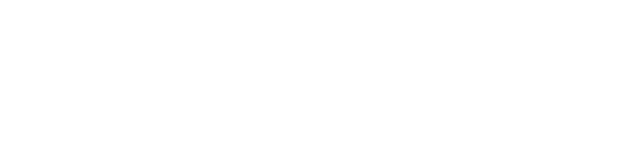
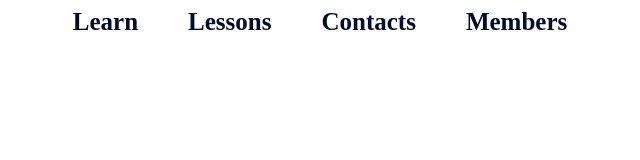
Before and after one commit to 4erikson/CA-project, a plain HTML site: page index.html in a window 1280 px wide. Shown: the whole page, without its empty margins (265-905 px from the left). Drawn offline with Linux system fonts and the light colour scheme.

Commit message:
Navigation bar

```diff
--- /dev/null
+++ b/figma.css
@@ -0,0 +1,46 @@
+*, *::before, *::after { box-sizing: border-box; }
+
+body {
+    background-color: grey;
+}
+
+.header-menu {
+    list-style-type: none;
+    /* font-size: 50px; */
+}
+
+header.header-wrapper {
+    display: flex;
+    justify-content: space-between;
+}
+
+img.main-logo {
+    padding-left: 100px;
+}
+
+ul.header-menu {
+    display: flex;
+    padding-right: 100px;
+    align-items: center;
+}
+
+li.li-top {
+    padding-right: 30px;
+    color: rgb(0,12,45);
+    font-family: 'Circular Std', sans-serif;
+    font-size: 14px;
+}
+
+li#li-blue {
+    color: rgb(47,112,254);
+    font-size: 16px;
+    padding: 10px 20px;
+    border-style: solid;
+    margin-right: 30px;
+}
+
+li#login {
+    color: rgb(0,12,45);
+    font-family: 'Circular Std', sans-serif;
+    font-size: 14px;
+}
--- a/index.html
+++ b/index.html
@@ -5,30 +5,37 @@
     <meta http-equiv="X-UA-Compatible" content="IE=edge">
     <meta name="viewport" content="width=device-width, initial-scale=1.0">
     <title>Document</title>
+    <link rel="stylesheet" href="style3.css">
 </head>
 <body>
     <div class="container">
+        <div class="content-wrapper">
 
 
 
 
 
 
+            <header class="header-wrapper">
+                <ul class="header-menu">
+                    <li class="li-top">Learn</li>
+                    <li class="li-top">Lessons</li>
+                    <li class="li-top">Contacts</li>
+                    <li class="li-top">Members</li>
+                </ul>
+            </header>
 
 
 
 
 
+            <div>
 
 
+            </div>
 
 
-
-
-
-
-
-
+        </div>
     </div>
 </body>
 </html>
--- a/style.scss
+++ b/style.scss
@@ -1,9 +1,5 @@
 body {
     background-color: rgb(255, 255, 255);
-}
-
-.container {
-
 }
 
 .lessons {
@@ -20,10 +16,6 @@ body {
     font-weight: normal;
 }
 
-.read-more {
-
-}
-
 .comments {
     margin-left: 24px;
 }
--- /dev/null
+++ b/style3.scss
@@ -0,0 +1,29 @@
+*, *::before, *::after { box-sizing: border-box; }
+
+body {
+    background-color: white;
+}
+
+ul.header-menu {
+    list-style-type: none;
+    margin: auto;
+}
+
+header.header-wrapper {
+    display: flex;
+    justify-content: space-between;
+}
+
+ul.header-menu {
+    display: flex;
+    padding-right: 100px;
+    align-items: center;
+}
+
+li.li-top {
+    padding-right: 30px;
+    color: rgb(0,12,45);
+    font-size: 25px;
+    font-weight: bold;
+    margin-right: 20px;
+}
```
Also changed, not shown: style3.css (added), 2 other files.
